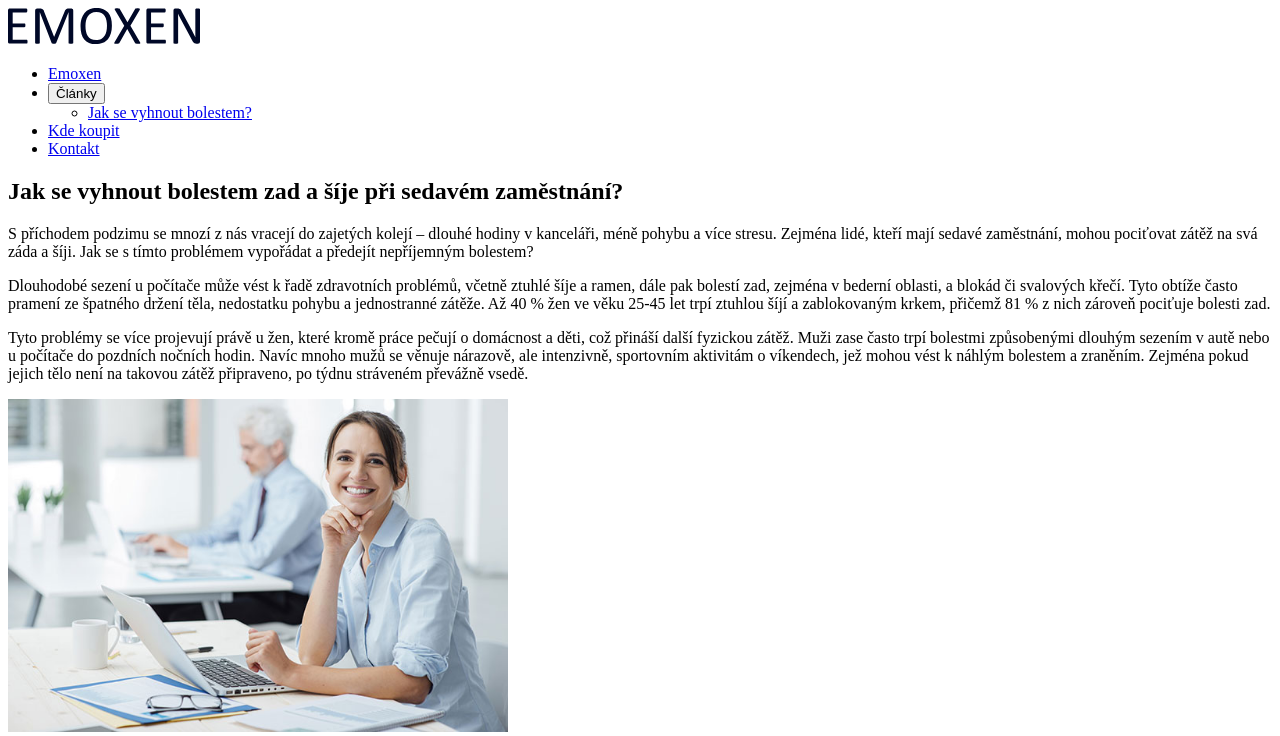
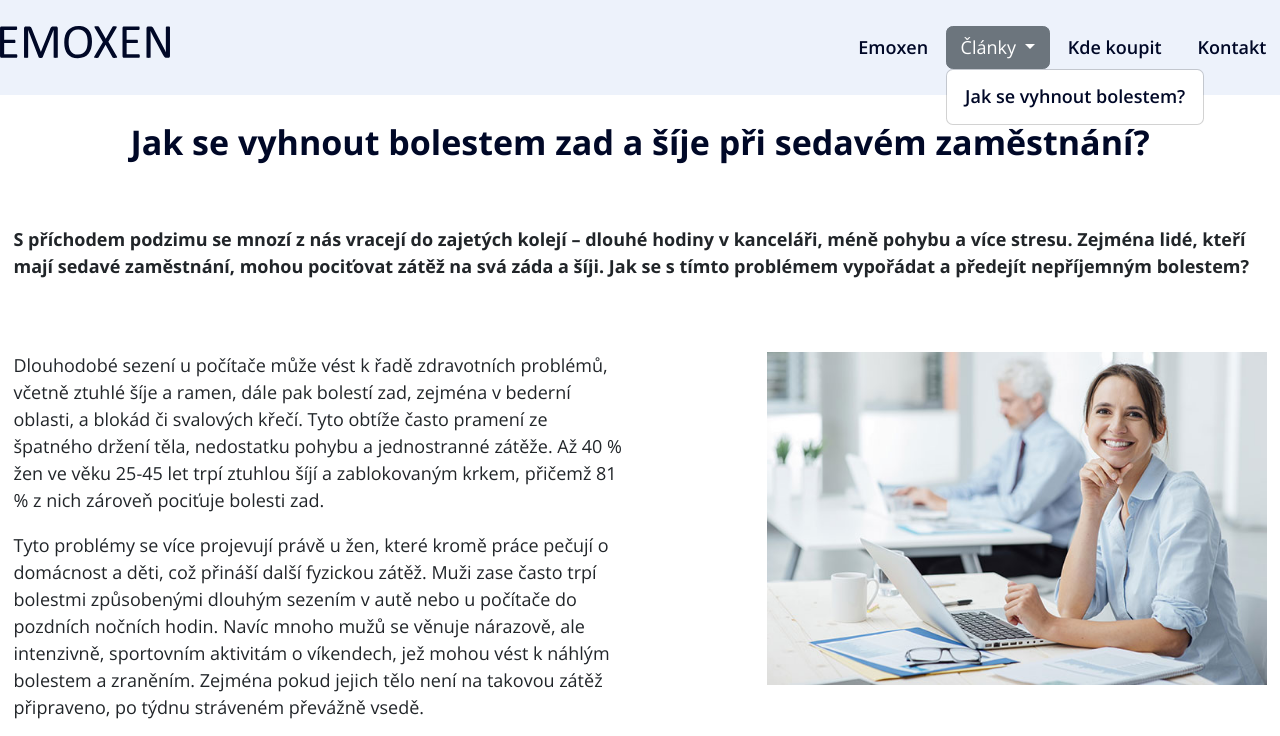
Before and after one commit to VaclavR/emoxen.cz, a website: page clanky/jak_se_vyhnout_bolestem.html in a window 1280 px wide. Shown: the top 736 px of the page. Drawn offline with nearby package versions, Linux system fonts and the light colour scheme; files that its build step writes are made by us from their sources; the site is published under a folder, as on GitHub Pages, so addresses that start at the root find nothing.

Commit message:
fix link

```diff
--- a/clanky/jak_se_vyhnout_bolestem.html
+++ b/clanky/jak_se_vyhnout_bolestem.html
@@ -26,7 +26,7 @@
     <link rel="preconnect" href="https://fonts.googleapis.com">
     <link rel="preconnect" href="https://fonts.gstatic.com" crossorigin>
     <link href="https://fonts.googleapis.com/css2?family=Open+Sans:wght@400;600;700&display=swap" rel="stylesheet">
-    <link rel="stylesheet" type="text/css" href="/css/main.css">
+    <link rel="stylesheet" type="text/css" href="../css/main.css">
 
     <!-- Google Tag Manager -->
     <script>(function (w, d, s, l, i) {
@@ -59,7 +59,7 @@
         </a>
         <nav class="main-nav pt-4 pt-md-0">
             <ul class="p-0 m-0">
-                <li class="me-md-3"><a href="/" class="js-scroll-to">Emoxen</a></li>
+                <li class="me-md-3"><a href="/">Emoxen</a></li>
                 <li>
                     <div class="drodpown">
                         <button class="btn btn-secondary dropdown-toggle" type="button" data-bs-toggle="dropdown"
@@ -73,7 +73,7 @@
                 </li>
                 <li class="mx-md-3"><a href="https://www.drmax.cz/emoxen-gel-drm-gel-100g" target="_blank">Kde
                     koupit</a></li>
-                <li class="pb-0 ms-md-3"><a href="/#contact" class="js-scroll-to">Kontakt</a></li>
+                <li class="pb-0 ms-md-3"><a href="/#contact">Kontakt</a></li>
             </ul>
         </nav>
         <a href="#" class="menu-opener js-menu-opener d-md-none">
@@ -88,7 +88,8 @@
             <h1 class="text-center pt-4 pb-4 pb-lg-5">Jak se vyhnout bolestem zad a šíje při sedavém zaměstnání?</h1>
             <div class="row">
                 <div class="col-12">
-                    <p class="fw-bold pb-4 pb-lg-5">S příchodem podzimu se mnozí z nás vracejí do zajetých kolejí – dlouhé
+                    <p class="fw-bold pb-4 pb-lg-5">S příchodem podzimu se mnozí z nás vracejí do zajetých kolejí –
+                        dlouhé
                         hodiny v
                         kanceláři, méně pohybu a
                         více stresu. Zejména lidé, kteří mají sedavé zaměstnání, mohou pociťovat zátěž na svá záda a
```
Also changed, not shown: index.html (+1 -1 lines).
